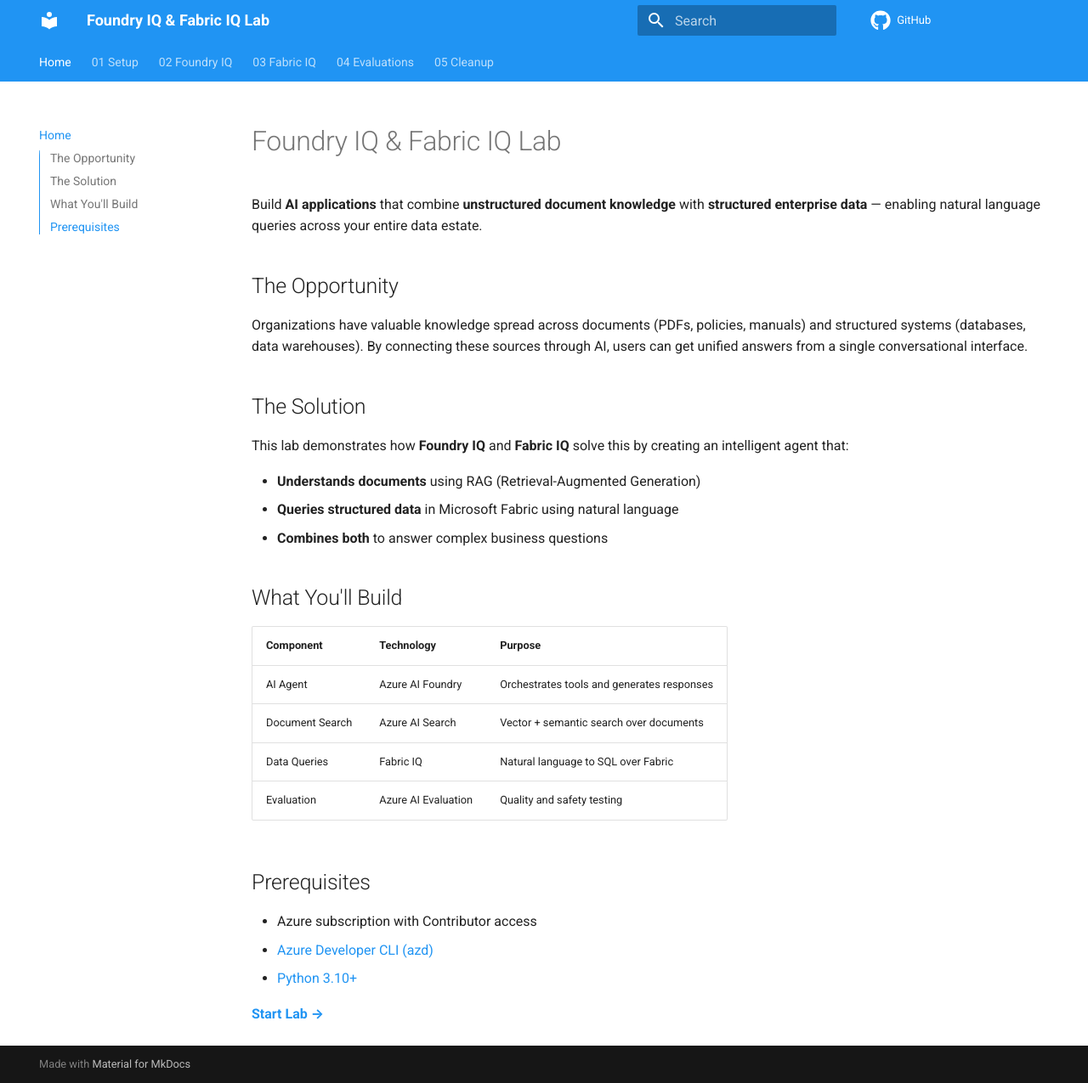
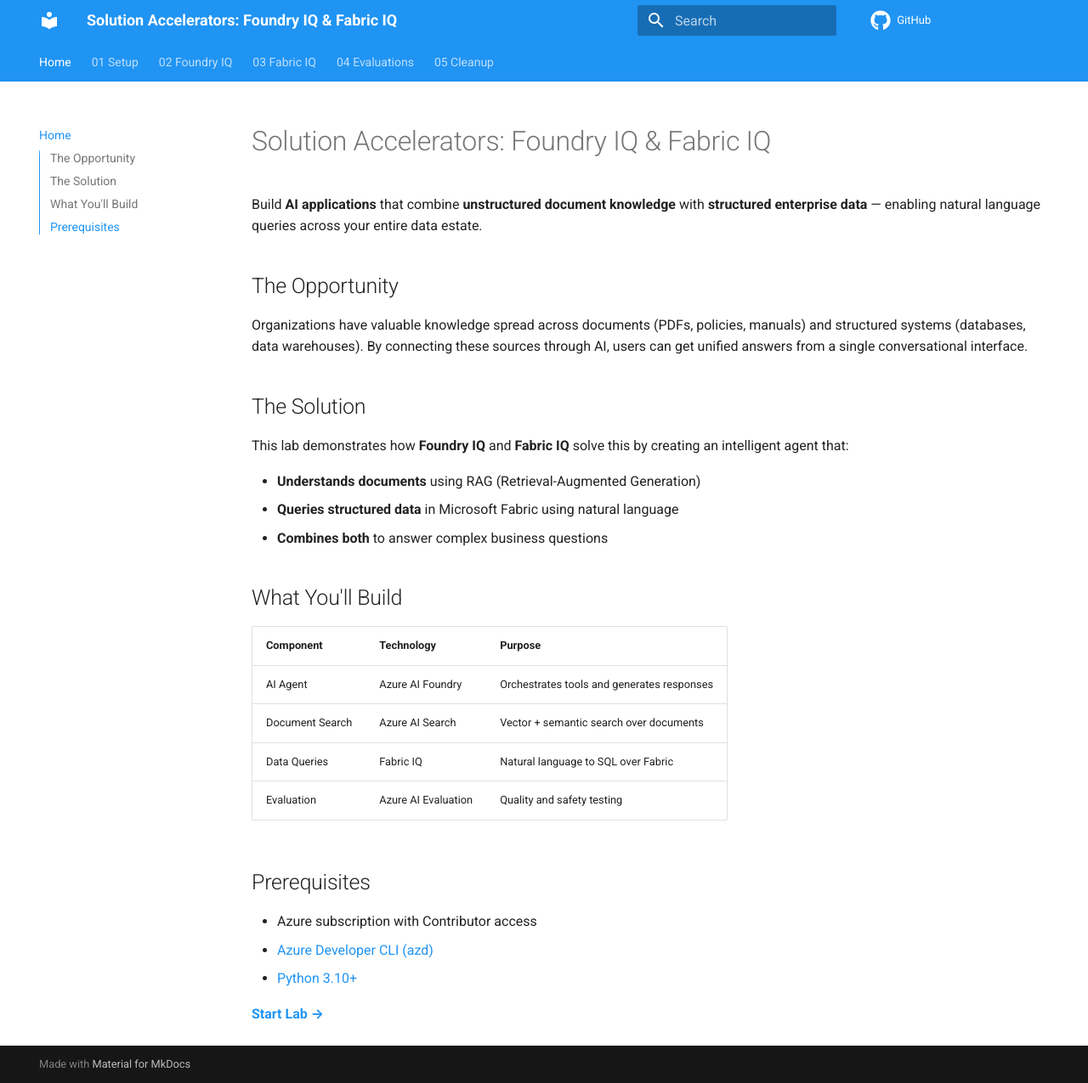
Before and after one commit to nchandhi/nc-iq-tc, an MkDocs documentation site: the page built from docs/docs/index.md, in a window 1280 px wide and 1275 px high. Shown: the whole window at 85% size. Built offline with MkDocs 1.6.1 and Material for MkDocs 9.7.7, drawn with Linux system fonts in a browser that asks for light colours; comment, search, counter and statistics services are not loaded.

Commit message:
Rename to Solution Accelerators: Foundry IQ & Fabric IQ

```diff
--- a/docs/docs/index.md
+++ b/docs/docs/index.md
@@ -1,4 +1,4 @@
-# Foundry IQ & Fabric IQ Lab
+# Solution Accelerators: Foundry IQ & Fabric IQ
 
 Build **AI applications** that combine **unstructured document knowledge** with **structured enterprise data** — enabling natural language queries across your entire data estate.
 
--- a/docs/mkdocs.yml
+++ b/docs/mkdocs.yml
@@ -1,4 +1,4 @@
-site_name: Foundry IQ & Fabric IQ Lab
+site_name: "Solution Accelerators: Foundry IQ & Fabric IQ"
 site_url: https://nchandhi.github.io/nc-iq-tc
 repo_url: https://github.com/nchandhi/nc-iq-tc
 
```
